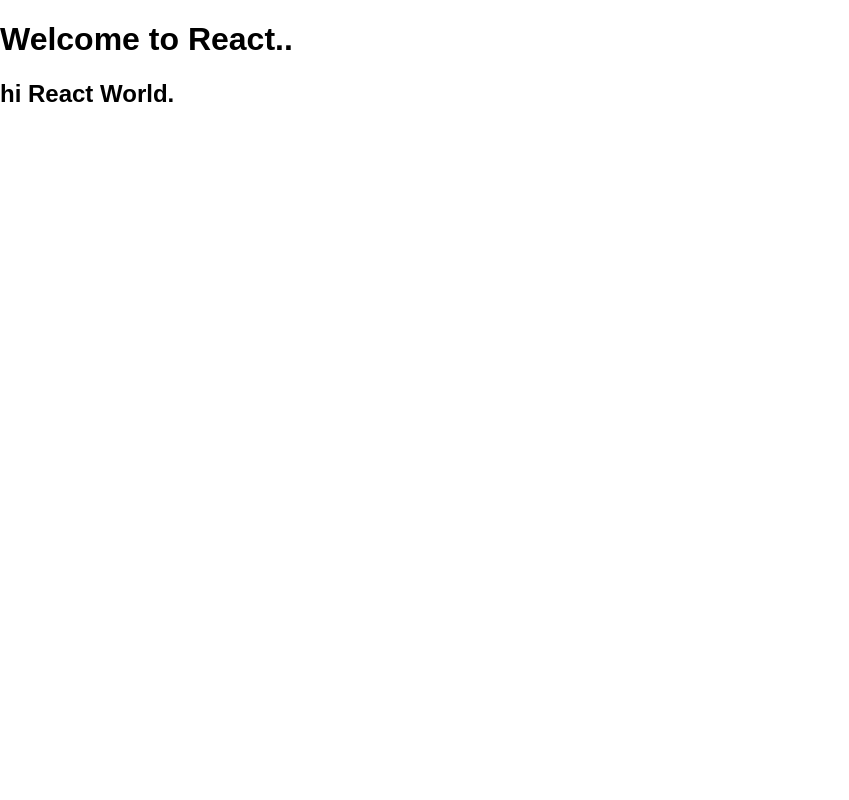
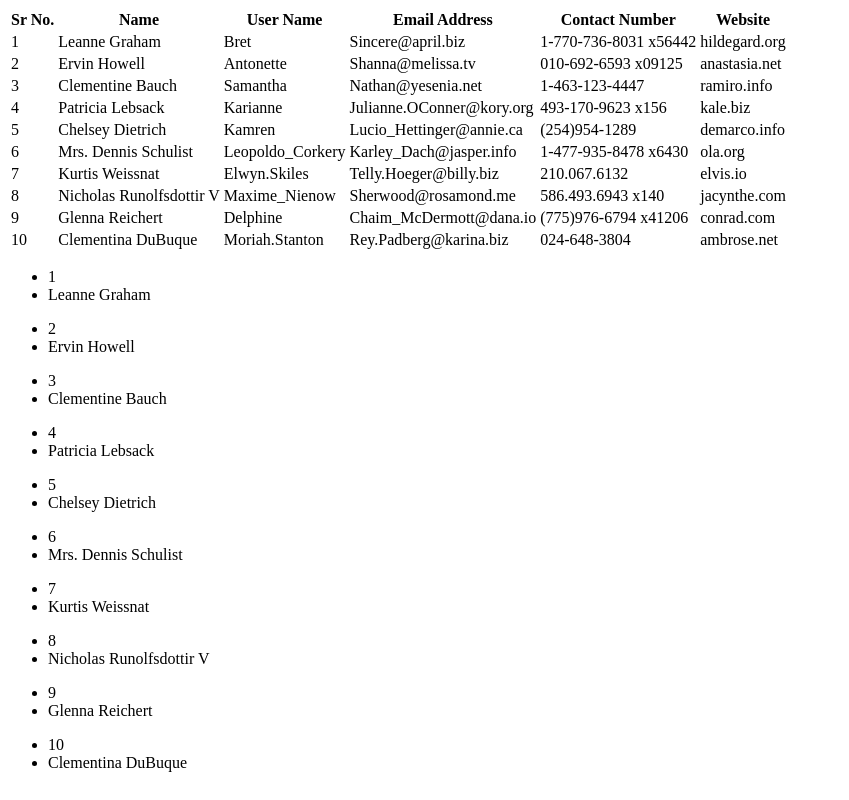
Before and after one commit to hedyatullah/my-app, a React (Create React App) app: page / in a window 1280 px wide. Shown: the whole page, without its empty margins (0-849 px from the left). Built offline with nearby package versions, Linux system fonts and the light colour scheme.

Commit message:
Updated ListItem

```diff
--- a/src/App.css
+++ /dev/null
@@ -1,28 +0,0 @@
-.App {
-  text-align: center;
-}
-
-.App-logo {
-  animation: App-logo-spin infinite 20s linear;
-  height: 80px;
-}
-
-.App-header {
-  background-color: #222;
-  height: 150px;
-  padding: 20px;
-  color: white;
-}
-
-.App-title {
-  font-size: 1.5em;
-}
-
-.App-intro {
-  font-size: large;
-}
-
-@keyframes App-logo-spin {
-  from { transform: rotate(0deg); }
-  to { transform: rotate(360deg); }
-}
--- a/src/App.js
+++ b/src/App.js
@@ -1,13 +1,12 @@
 import React, { Component } from 'react';
-
-import './App.css';
+import List from './components/list.js';
+import ListItem from './components/listItem.js';
 
 class App extends Component {
   render() {
     return (
       <div>
-        <h1>Welcome to React..</h1>
-        <h2>hi React World.</h2>
+        <List />
       </div>
     );
   }
--- /dev/null
+++ b/src/components/NewListItem.js
@@ -0,0 +1,17 @@
+import React, { Component } from 'react';
+
+// Using function..
+
+const NewListItem = (data) => {
+  return(
+      data.mydata.map((item,index) => {
+        return(
+          <ul key={index}>
+          <li>{item.id}</li>
+          <li>{item.name}</li>
+          </ul>
+        )
+      })
+  )
+}
+export default NewListItem;
--- /dev/null
+++ b/src/components/list.js
@@ -0,0 +1,19 @@
+import React, { Component } from 'react';
+
+import ListItem from './listItem.js';
+import NewListItem from './NewListItem.js'
+
+import mydata from '../users.json';
+
+
+class List extends Component {
+    render(){
+        return(
+            <div>
+                <ListItem mydata={mydata} />
+                <NewListItem mydata={mydata} />
+            </div>
+        )
+    }
+}
+export default List;
--- /dev/null
+++ b/src/components/listItem.js
@@ -0,0 +1,40 @@
+import React, { Component } from 'react';
+
+
+export default class ListItem extends Component {
+    render(){
+        console.log(this.props.mydata);
+        return(
+            <table>
+                <thead>
+                    <tr>
+                        <th>Sr No.</th>
+                        <th>Name</th>
+                        <th>User Name</th>
+                        <th>Email Address</th>
+                        <th>Contact Number</th>
+                        <th>Website</th>
+                    </tr>
+                </thead>
+                <tbody>
+                    {
+                        this.props.mydata.map((row,index) => {
+                            return(
+                            <tr key={index}>
+                                <td>{row.id}</td>
+                                <td>{row.name}</td>
+                                <td>{row.username}</td>
+                                <td>{row.email}</td>
+                                <td>{row.phone}</td>
+                                <td>{row.website}</td>
+                            </tr>
+                            )
+                        })
+                    }
+                </tbody>
+            </table>
+        )
+    }
+}
+
+//export default ListItem;
--- a/src/index.css
+++ /dev/null
@@ -1,5 +0,0 @@
-body {
-  margin: 0;
-  padding: 0;
-  font-family: sans-serif;
-}
--- a/src/index.js
+++ b/src/index.js
@@ -1,6 +1,6 @@
 import React from 'react';
 import ReactDOM from 'react-dom';
-import './index.css';
+
 import App from './App';
 
 
--- /dev/null
+++ b/src/users.json
@@ -0,0 +1,232 @@
+[
+  {
+    "id": 1,
+    "name": "Leanne Graham",
+    "username": "Bret",
+    "email": "Sincere@april.biz",
+    "address": {
+      "street": "Kulas Light",
+      "suite": "Apt. 556",
+      "city": "Gwenborough",
+      "zipcode": "92998-3874",
+      "geo": {
+        "lat": "-37.3159",
+        "lng": "81.1496"
+      }
+    },
+    "phone": "1-770-736-8031 x56442",
+    "website": "hildegard.org",
+    "company": {
+      "name": "Romaguera-Crona",
+      "catchPhrase": "Multi-layered client-server neural-net",
+      "bs": "harness real-time e-markets"
+    }
+  },
+  {
+    "id": 2,
+    "name": "Ervin Howell",
+    "username": "Antonette",
+    "email": "Shanna@melissa.tv",
+    "address": {
+      "street": "Victor Plains",
+      "suite": "Suite 879",
+      "city": "Wisokyburgh",
+      "zipcode": "90566-7771",
+      "geo": {
+        "lat": "-43.9509",
+        "lng": "-34.4618"
+      }
+    },
+    "phone": "010-692-6593 x09125",
+    "website": "anastasia.net",
+    "company": {
+      "name": "Deckow-Crist",
+      "catchPhrase": "Proactive didactic contingency",
+      "bs": "synergize scalable supply-chains"
+    }
+  },
+  {
+    "id": 3,
+    "name": "Clementine Bauch",
+    "username": "Samantha",
+    "email": "Nathan@yesenia.net",
+    "address": {
+      "street": "Douglas Extension",
+      "suite": "Suite 847",
+      "city": "McKenziehaven",
+      "zipcode": "59590-4157",
+      "geo": {
+        "lat": "-68.6102",
+        "lng": "-47.0653"
+      }
+    },
+    "phone": "1-463-123-4447",
+    "website": "ramiro.info",
+    "company": {
+      "name": "Romaguera-Jacobson",
+      "catchPhrase": "Face to face bifurcated interface",
+      "bs": "e-enable strategic applications"
+    }
+  },
+  {
+    "id": 4,
+    "name": "Patricia Lebsack",
+    "username": "Karianne",
+    "email": "Julianne.OConner@kory.org",
+    "address": {
+      "street": "Hoeger Mall",
+      "suite": "Apt. 692",
+      "city": "South Elvis",
+      "zipcode": "53919-4257",
+      "geo": {
+        "lat": "29.4572",
+        "lng": "-164.2990"
+      }
+    },
+    "phone": "493-170-9623 x156",
+    "website": "kale.biz",
+    "company": {
+      "name": "Robel-Corkery",
+      "catchPhrase": "Multi-tiered zero tolerance productivity",
+      "bs": "transition cutting-edge web services"
+    }
+  },
+  {
+    "id": 5,
+    "name": "Chelsey Dietrich",
+    "username": "Kamren",
+    "email": "Lucio_Hettinger@annie.ca",
+    "address": {
+      "street": "Skiles Walks",
+      "suite": "Suite 351",
+      "city": "Roscoeview",
+      "zipcode": "33263",
+      "geo": {
+        "lat": "-31.8129",
+        "lng": "62.5342"
+      }
+    },
+    "phone": "(254)954-1289",
+    "website": "demarco.info",
+    "company": {
+      "name": "Keebler LLC",
+      "catchPhrase": "User-centric fault-tolerant solution",
+      "bs": "revolutionize end-to-end systems"
+    }
+  },
+  {
+    "id": 6,
+    "name": "Mrs. Dennis Schulist",
+    "username": "Leopoldo_Corkery",
+    "email": "Karley_Dach@jasper.info",
+    "address": {
+      "street": "Norberto Crossing",
+      "suite": "Apt. 950",
+      "city": "South Christy",
+      "zipcode": "23505-1337",
+      "geo": {
+        "lat": "-71.4197",
+        "lng": "71.7478"
+      }
+    },
+    "phone": "1-477-935-8478 x6430",
+    "website": "ola.org",
+    "company": {
+      "name": "Considine-Lockman",
+      "catchPhrase": "Synchronised bottom-line interface",
+      "bs": "e-enable innovative applications"
+    }
+  },
+  {
+    "id": 7,
+    "name": "Kurtis Weissnat",
+    "username": "Elwyn.Skiles",
+    "email": "Telly.Hoeger@billy.biz",
+    "address": {
+      "street": "Rex Trail",
+      "suite": "Suite 280",
+      "city": "Howemouth",
+      "zipcode": "58804-1099",
+      "geo": {
+        "lat": "24.8918",
+        "lng": "21.8984"
+      }
+    },
+    "phone": "210.067.6132",
+    "website": "elvis.io",
+    "company": {
+      "name": "Johns Group",
+      "catchPhrase": "Configurable multimedia task-force",
+      "bs": "generate enterprise e-tailers"
+    }
+  },
+  {
+    "id": 8,
+    "name": "Nicholas Runolfsdottir V",
+    "username": "Maxime_Nienow",
+    "email": "Sherwood@rosamond.me",
+    "address": {
+      "street": "Ellsworth Summit",
+      "suite": "Suite 729",
+      "city": "Aliyaview",
+      "zipcode": "45169",
+      "geo": {
+        "lat": "-14.3990",
+        "lng": "-120.7677"
+      }
+    },
+    "phone": "586.493.6943 x140",
+    "website": "jacynthe.com",
+    "company": {
+      "name": "Abernathy Group",
+      "catchPhrase": "Implemented secondary concept",
+      "bs": "e-enable extensible e-tailers"
+    }
+  },
+  {
+    "id": 9,
+    "name": "Glenna Reichert",
+    "username": "Delphine",
+    "email": "Chaim_McDermott@dana.io",
+    "address": {
+      "street": "Dayna Park",
+      "suite": "Suite 449",
+      "city": "Bartholomebury",
+      "zipcode": "76495-3109",
+      "geo": {
+        "lat": "24.6463",
+        "lng": "-168.8889"
+      }
+    },
+    "phone": "(775)976-6794 x41206",
+    "website": "conrad.com",
+    "company": {
+      "name": "Yost and Sons",
+      "catchPhrase": "Switchable contextually-based project",
+      "bs": "aggregate real-time technologies"
+    }
+  },
+  {
+    "id": 10,
+    "name": "Clementina DuBuque",
+    "username": "Moriah.Stanton",
+    "email": "Rey.Padberg@karina.biz",
+    "address": {
+      "street": "Kattie Turnpike",
+      "suite": "Suite 198",
+      "city": "Lebsackbury",
+      "zipcode": "31428-2261",
+      "geo": {
+        "lat": "-38.2386",
+        "lng": "57.2232"
+      }
+    },
+    "phone": "024-648-3804",
+    "website": "ambrose.net",
+    "company": {
+      "name": "Hoeger LLC",
+      "catchPhrase": "Centralized empowering task-force",
+      "bs": "target end-to-end models"
+    }
+  }
+]
```
